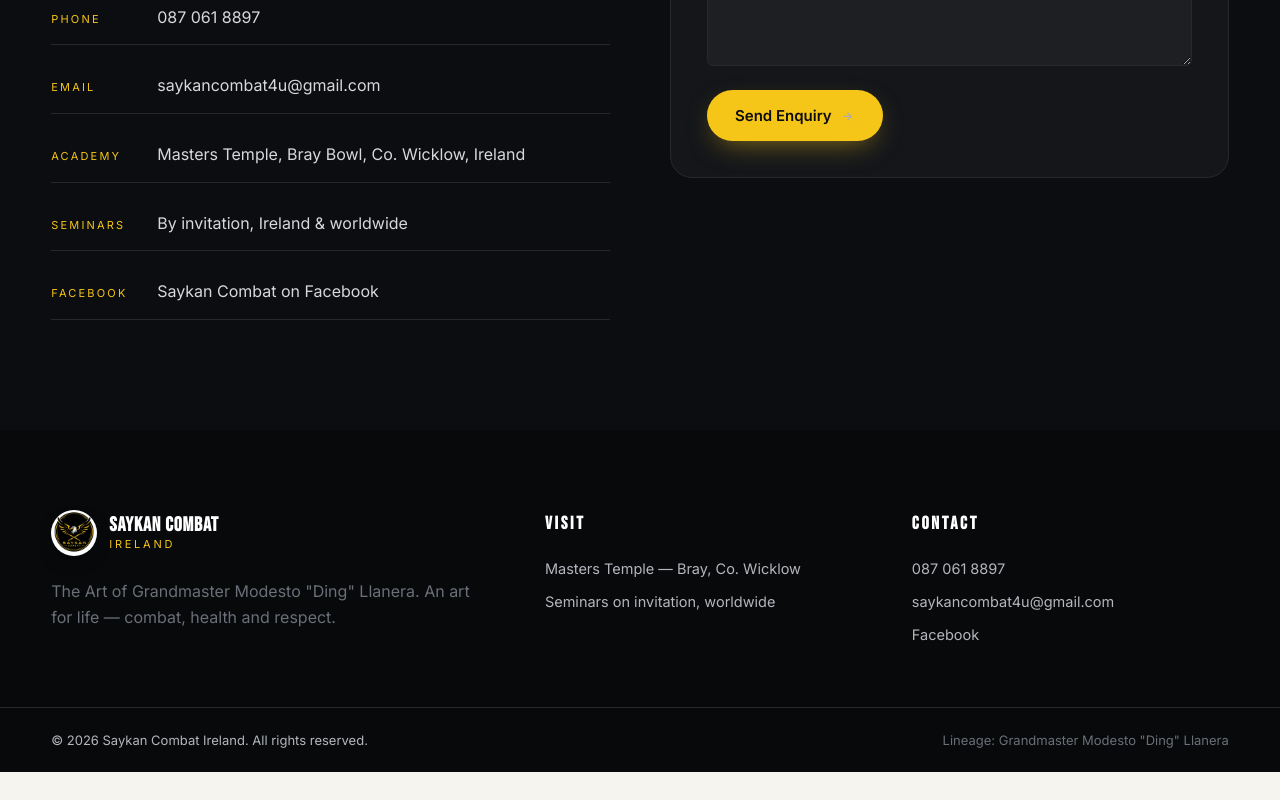
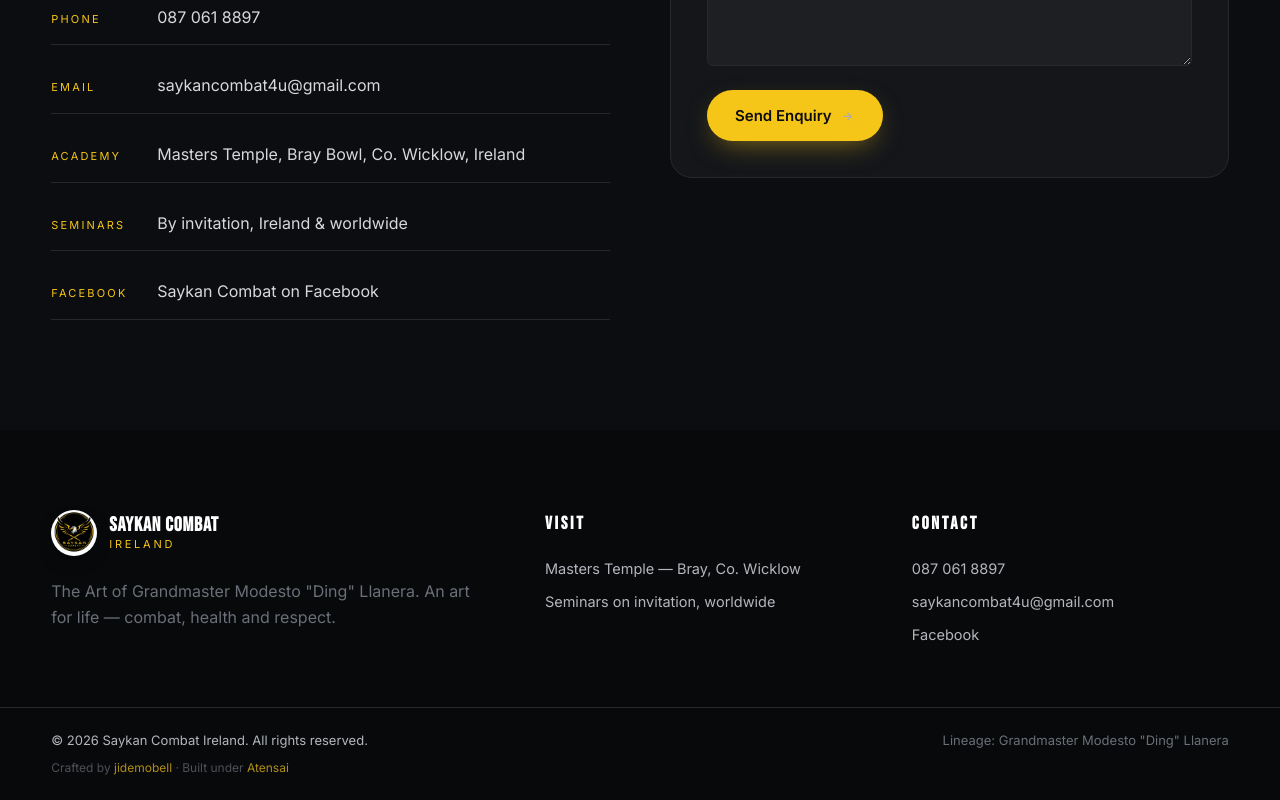
Before and after one commit to atensaiadmin/saykanone, a React (Vite) app: page / in a window 1280 px wide. Shown: the part 8377-9177 px from the top of the page. Before the commit the page ends 9149 px from the top, so only its background shows below. Built offline with nearby package versions, Linux system fonts and the light colour scheme.

Commit message:
Add developer credit to footer

```diff
--- a/src/components/Footer.jsx
+++ b/src/components/Footer.jsx
@@ -34,6 +34,11 @@
           <span>© {new Date().getFullYear()} {site.brand} Ireland. All rights reserved.</span>
           <span className="muted">Lineage: Grandmaster Modesto "Ding" Llanera</span>
         </div>
+        <div className="container footer-credit">
+          <span className="muted">
+            Crafted by <a href="https://www.jidemobell.com" target="_blank" rel="noreferrer">jidemobell</a> &middot; Built under <a href="https://www.atensai.com" target="_blank" rel="noreferrer">Atensai</a>
+          </span>
+        </div>
       </div>
     </footer>
   )
--- a/src/styles/global.css
+++ b/src/styles/global.css
@@ -832,6 +832,9 @@
   font-size: 13px;
 }
 .footer-bottom .container { display: flex; justify-content: space-between; gap: 16px; flex-wrap: wrap; }
+.footer-credit { justify-content: center; padding-top: 8px; font-size: 12px; opacity: 0.7; }
+.footer-credit a { color: var(--gold); text-decoration: none; }
+.footer-credit a:hover { text-decoration: underline; }
 .muted { color: var(--muted); }
 
 @media (max-width: 720px) {
```
